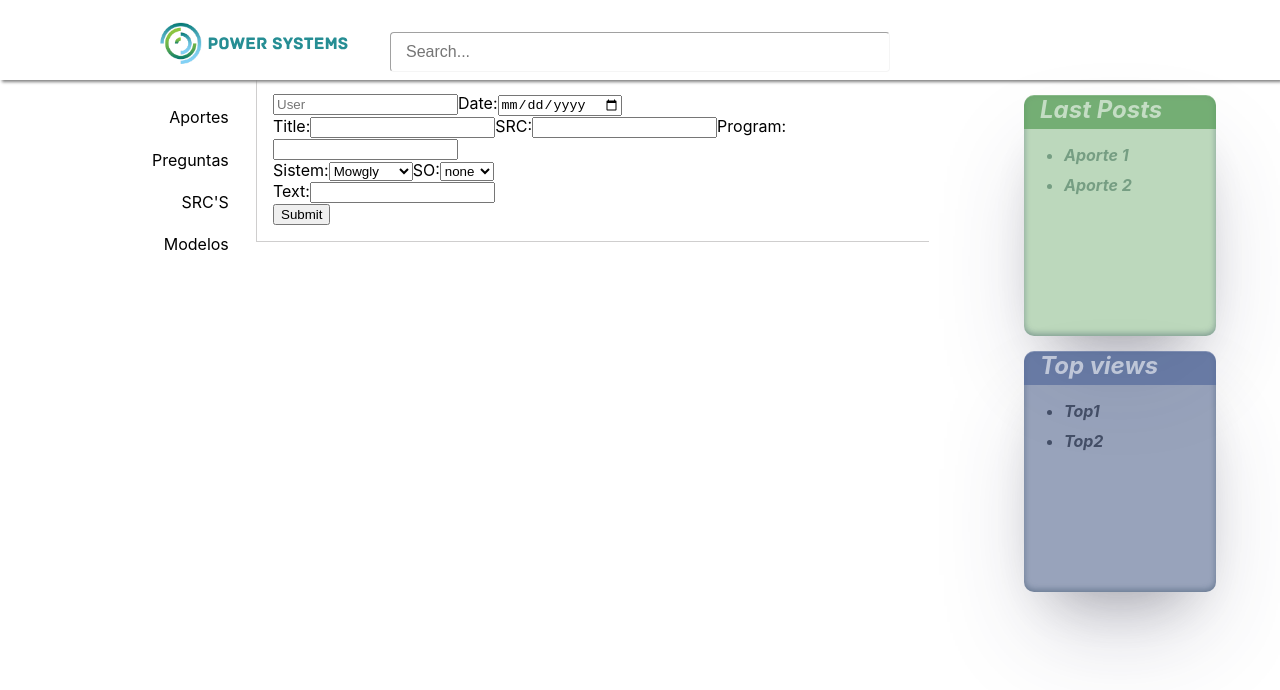
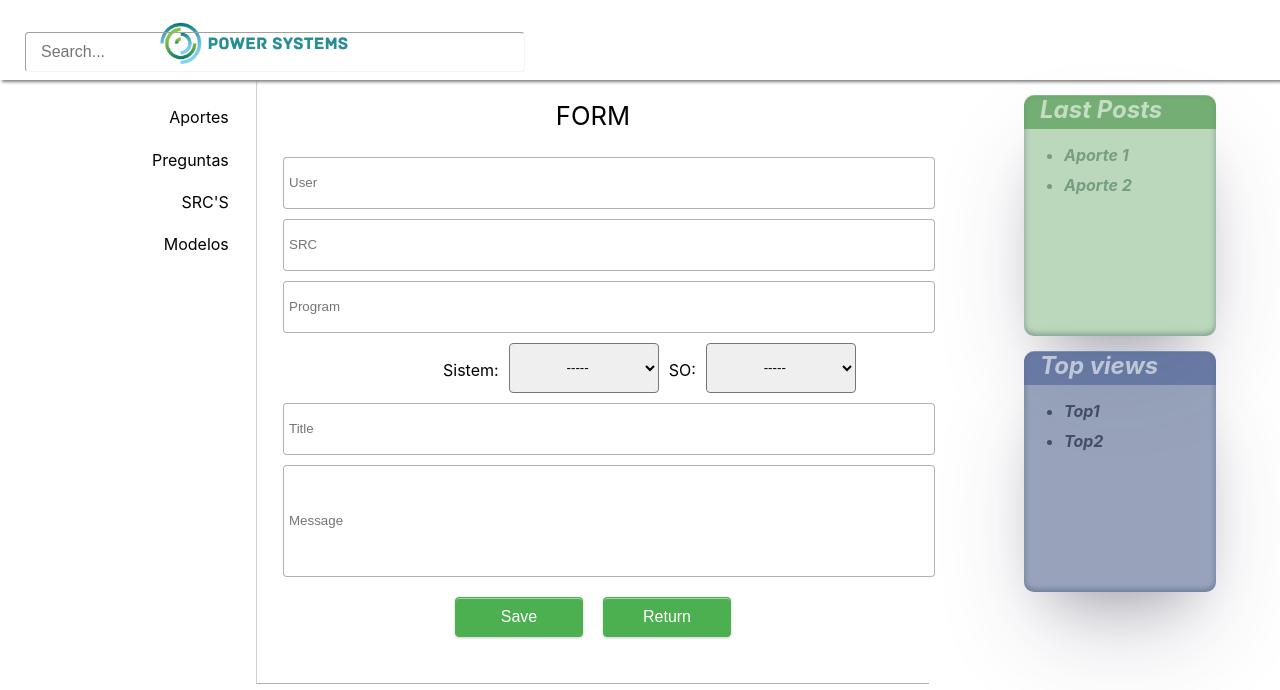
Before and after one commit to tiburciomzt/forum, a React (Create React App) app: page / in a window 1280 px wide. Both pictures are taken after a click on the button "Create New". Shown: the top 690 px of the page. Built offline with nearby package versions, Linux system fonts and the light colour scheme; no server answers.

Commit message:
update form

```diff
--- a/src/Components/form/form.css
+++ b/src/Components/form/form.css
@@ -1,11 +1,67 @@
 .form {
 
-    padding: 1rem;
+    padding: 1em;
     height: 100%;
     width: 50%;
-    margin-top: 6%;
+    margin-top: 3%;
     margin-left: 20%;
-    border-bottom: 1px solid #9b9a9a7a;
+    border-bottom: 1px solid #9b9a9ac2;
     border-left: 1px solid #9b9a9a7a;
-    text-align: left;
 }
+
+input {
+    display: flex;
+    padding: 5px;
+    margin: 10px;
+    width: 100%;
+    height: 40px;
+    border-radius: 4px;
+    border: 1px solid #9b9a9ac2;
+  }
+
+.form_selectors {
+    display: flex;
+    position: relative;
+    align-items: center;
+    left:25%;
+    margin-top: -20px;
+
+}
+
+select {
+    width: 150px;
+    height: 50px;
+    border-radius: 4px;
+    text-align: center;
+}
+
+label {
+    margin: 5px 10px 0 10px;
+}
+
+#message {
+    height: 100px;
+
+
+}
+
+.button {
+    text-align: center;
+    width: 8rem;
+    height: 2.5rem;
+    display: inline-block;
+    transition-duration: 0.4s;
+    border: 1px solid #4CAF50;
+    border-radius: 4px;
+    background-color: #4CAF50;
+    color: #fff;
+    font-size: 1rem;
+    box-shadow:
+        0 1px 0 rgba(255,255,255,.5) inset,
+        0 1px 3px rgba(0,0,0,.2);
+
+}
+
+.button:hover {
+    background-color: #165318;
+}
--- a/src/Components/form/form.jsx
+++ b/src/Components/form/form.jsx
@@ -7,18 +7,16 @@ const Form = () => {
         <div className='form'>
             <form method="GET">
                 <label>
-
+                <div><p>FORM</p></div>
+                    <div>
                         <input type="text" name="name" placeholder="User" />
-                    Date:
-                    <input type="date" placeholder="User"/><br/>
-                    Title:
-                    <input type="text" name="title" />
-                    SRC:
-                    <input type="text" c="src" />
-                    Program:
-                    <input type="text" name="prog" /><br/>
-                    Sistem:
-                    <select name="sistem">
+                        <input type="text" name="src" placeholder="SRC" />
+                        <input type="text" name="prog" placeholder="Program" /><br/>
+                    </div>
+                    <div className="form_selectors">
+                        <label>Sistem:</label>
+                        <select  name="sistem">
+                            <option  value="none">-----</option>
                             <option  value="mowgly">Mowgly</option>
                             <option value="zz">ZZ</option>
                             <option value="fleetwood">Fleetwood</option>
@@ -27,16 +25,22 @@ const Form = () => {
                             <option value="mihawk">mihawk</option>
                             <option value="solution">solution</option>
                         </select>
-                    SO:
-                    <select name="so">
-                        <option>none</option>
+                        <label>SO:</label>
+                        <select  name="so">
+                            <option value="none">-----</option>
                             <option value="linux">Linux</option>
                             <option value="ide">IDE</option>
                             <option value="aix">AIX</option>
                         </select><br/>
-                    Text:
-                    <input type="text" name="body"/><br/>
-                    <input type="submit" value="Submit" />
+                    </div>
+                    <div>
+                        <input type="text" name="title" placeholder="Title" />
+                        <input id="message" type="text" placeholder="Message"></input>
+                    </div>
+                    <div >
+                        <input className="button" type="submit" value="Save" />
+                        <input className="button"  type="submit" value="Return" />
+                    </div>
                 </label>
             </form>
         </div>
```
Lines whose indentation alone changed are shown as unchanged.
